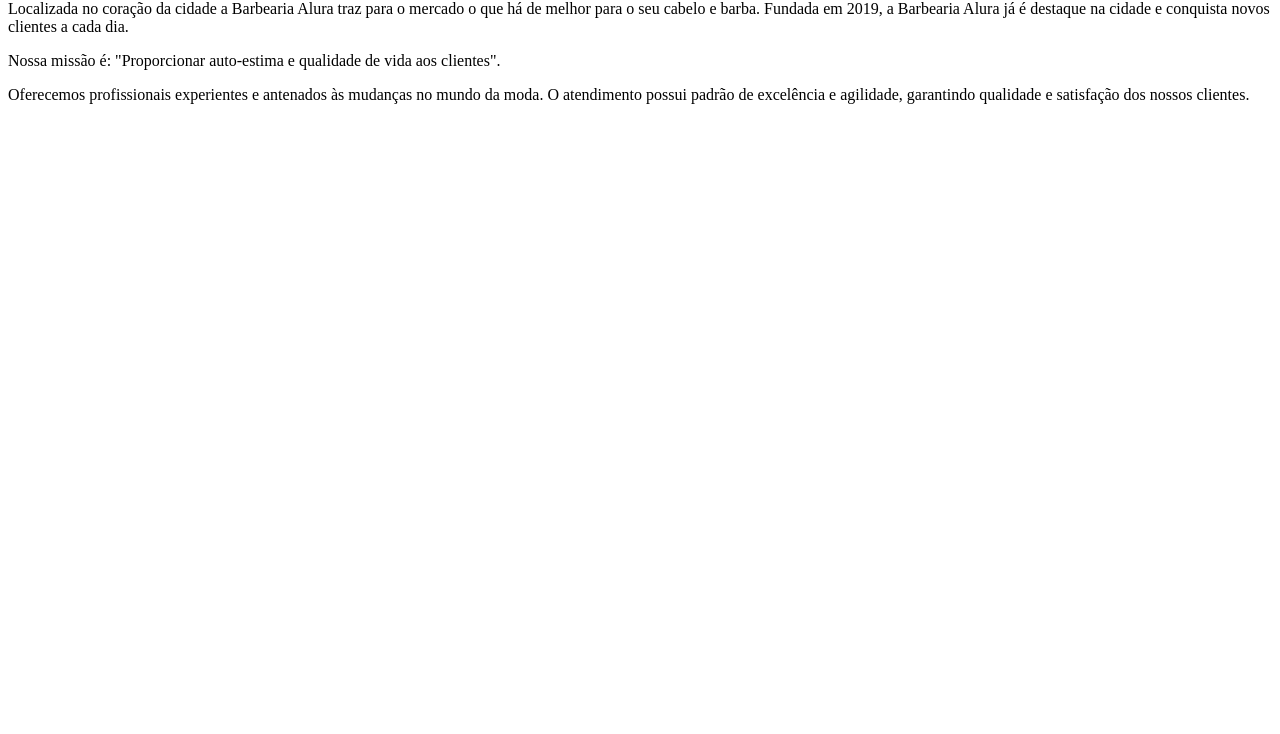
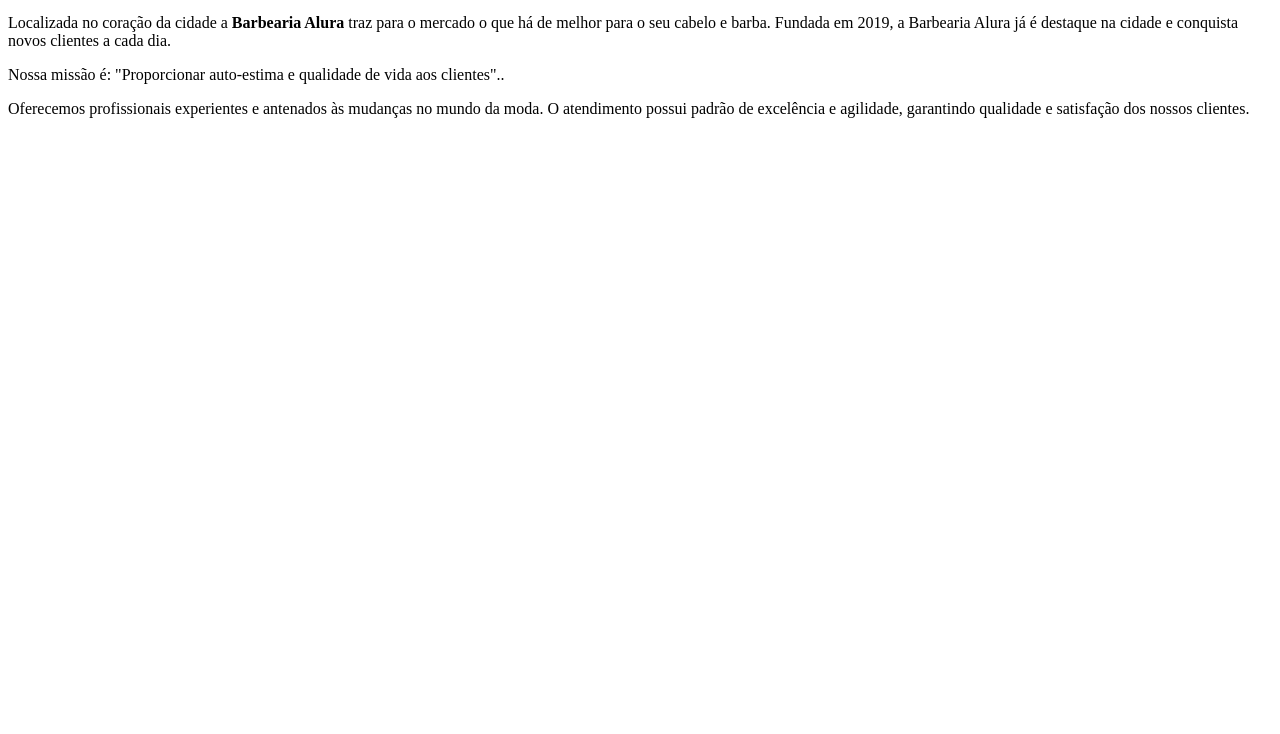
Before and after one commit to nycky2007/trabalho2semestre, a plain HTML site: page index.html in a window 1280 px wide. Shown: the part 66-800 px from the top of the page. Drawn offline with Linux system fonts and the light colour scheme.

Commit message:
Add files via upload

```diff
--- a/index.html
+++ b/index.html
@@ -1,9 +1,12 @@
+<!DOCTYPE html>
+<html>
 <h1> a Barbearia Alura</h1>
 
-<p>Localizada no coração da cidade a Barbearia Alura traz para o mercado o que há de melhor para o seu cabelo e barba.
+<p>Localizada no coração da cidade a <strong>Barbearia Alura</strong> traz para o mercado o que há de melhor para o seu cabelo e barba.
 Fundada em 2019, a Barbearia Alura já é destaque na cidade e conquista novos clientes a cada dia.</p>
 
-<p>Nossa missão é: "Proporcionar auto-estima e qualidade de vida aos clientes".</p>
+<p>Nossa missão é: <strang>"Proporcionar auto-estima e qualidade de vida aos clientes".</strang>.</em></p>
 
 <p>Oferecemos profissionais experientes e antenados às mudanças no mundo da moda. O atendimento possui padrão de excelência
 e agilidade, garantindo qualidade e satisfação dos nossos clientes.</p>
+</html>
```
